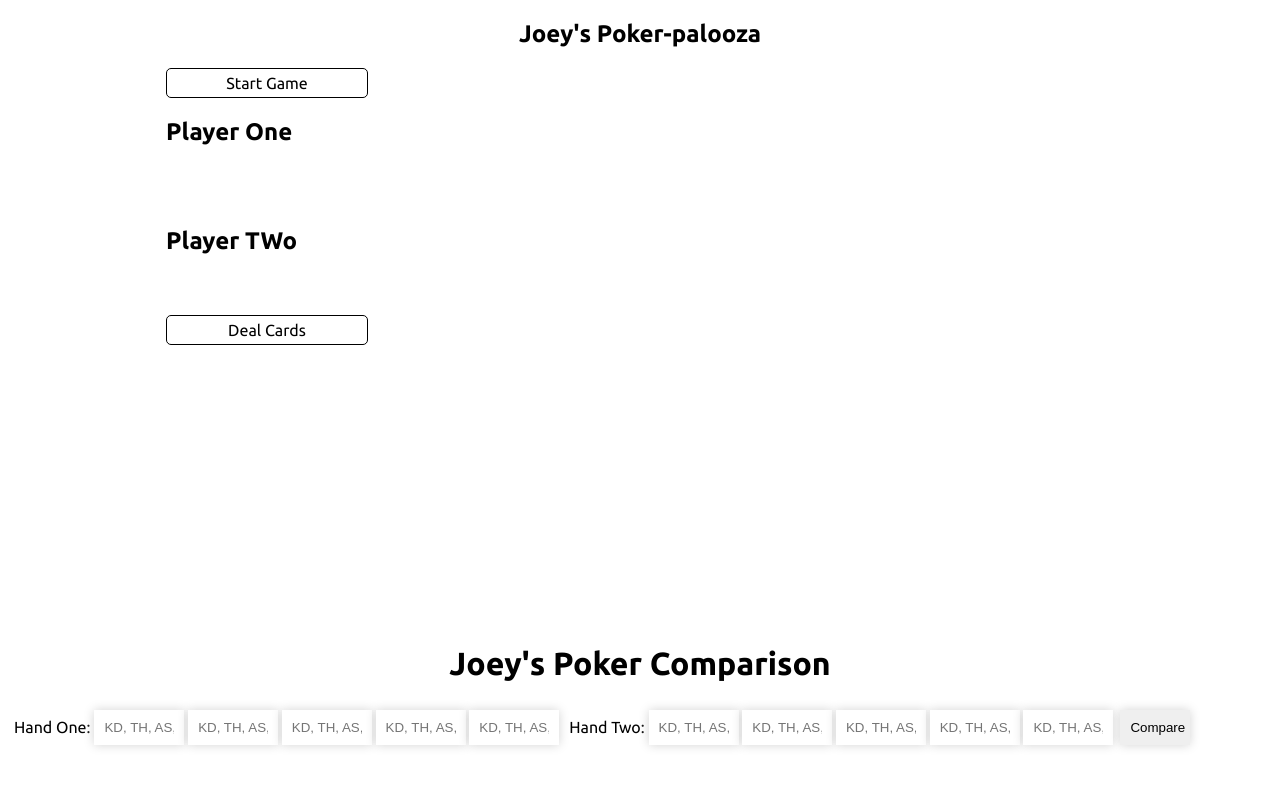
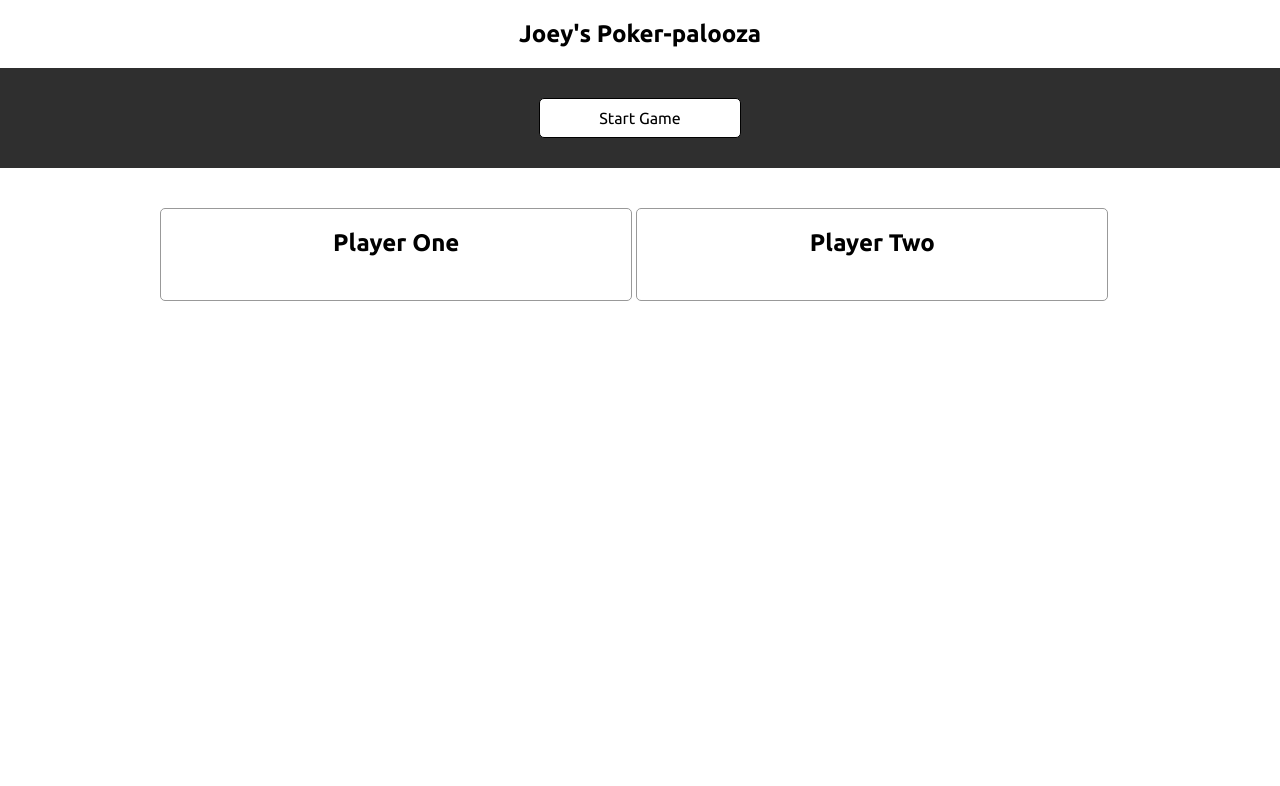
Before and after one commit to JoeyBy/poker-hand-comparison, a plain HTML site: page poker-hand.html in a window 1280 px wide. Drawn offline with nearby package versions, Linux system fonts and the light colour scheme.

Commit message:
Style display page

```diff
--- a/poker-hand.css
+++ b/poker-hand.css
@@ -1,55 +1,49 @@
-body {
-  font-family: "Ubuntu";
-}
 
-input {
-  width: 70px;
-  padding: 10px;
-  box-shadow: 0px 0px 10px lightgrey;
-  border: 0px;
-}
 
-input:hover {
-  background-color: #eef7fa;
-}
+body {font-family: "Ubuntu";margin: 0;}
+input {width: 70px;padding: 10px;box-shadow: 0px 0px 10px lightgrey;border: 0px;}
+input:hover {background-color: #eef7fa;}
+h1 {text-align: center;}
 
-h1 {
+#submit {width: 75px;}
+#dealCards {display: none;}
+#winner {font-size: 40px;text-align: center;}
+.container {width: 75%;margin-left: 12.5%;margin-right: 12.5%;}
+.fluid-container {width: 100%;}
+
+.handsDelt {margin-bottom: 30px;}
+.card {font-size: 35px;padding: 10px;}
+
+.handOuter {margin-top: 40px;width: 49%;display: inline-block;text-align: center;border: 1px solid #999999;border-radius: 5px;}
+.handOuter span {display: inline-block;}
+
+.buttonsOuter {
+  padding-top: 30px;
+  padding-bottom: 30px;
+  background: #2F2F2F;
   text-align: center;
 }
-
-#submit {
-  width: 75px;
+.cardButton {
+  width: 200px;
+  text-align: center;
+  padding-top: 10px;
+  padding-bottom: 10px;
+  border: 1px solid #000;
+  border-radius: 5px;
+  display: inline-block;
+  background: #FFF;
 }
-
-#winner {
-  font-size: 40px;
-  text-align: center;
+.cardButton:hover {
+  cursor: pointer;
+  background: #4CA6FF;
+  color: #FFF;
 }
 
 
-.container {
-  width: 75%;
-  margin-left: 12.5%;
-  margin-right: 12.5%;
+
+@media screen and (max-width: 1100px) {
+  .container {width: 85%;margin-left: 7.5%;margin-right: 7.5%;}
 }
-
-.handsDelt {
-  margin-bottom: 300px;
+@media screen and (max-width: 730px) {
+  .container {width: 100%;margin-left: 0%;margin-right: 0%;}
 }
-.card {
-  font-size: 35px;
-  padding: 10px;
-}
-
-.cardButton {
-  width: 200px;
-  text-align: center;
-  padding-top: 5px;
-  padding-bottom: 5px;
-  border: 1px solid #000;
-  border-radius: 5px;
-}
-.cardButton:hover {
-  cursor: pointer;
-  background: #f1feee;
-}
--- a/poker-hand.html
+++ b/poker-hand.html
@@ -8,11 +8,15 @@
     <link rel="stylesheet" type="text/css" href="poker-hand.css">
   </head>
   <body>
+  <section class="container">
+    <h1>Joey's Poker-palooza</h1>
+  </section>
+  <section class="fluid-container buttonsOuter">
+    <div id="startDeal" class="cardButton">Start Game</div>
+    <div id="dealCards" class="cardButton">Deal Cards</div>
+  </section>
   <section id="startDeal" class="container handsDelt">
-      <h1>Joey's Poker-palooza</h1>
-
-      <div class="cardButton">Start Game</div>
-      <div id="handOne">
+      <div id="handOne" class="handOuter">
         <h2>Player One</h2>
         <span class="card dealCardOne"></span>
         <span class="card dealCardTwo"></span>
@@ -20,19 +24,17 @@
         <span class="card dealCardFour"></span>
         <span class="card dealCardFive"></span>
       </div>
-      <div id="handTwo">
-        <h2>Player TWo</h2>
+      <div id="handTwo" class="handOuter">
+        <h2>Player Two</h2>
         <span class="card dealCardOne"></span>
         <span class="card dealCardTwo"></span>
         <span class="card dealCardThree"></span>
         <span class="card dealCardFour"></span>
         <span class="card dealCardFive"></span>
       </div>
+  </section>
 
-  <div id="dealCards" class="cardButton">Deal Cards</div>
-
-  </section>
-  <h1>Joey's Poker Comparison</h1>
+  <!-- <h1>Joey's Poker Comparison</h1>
     <table>
       <td>
        <form id="handOne-analysis">
@@ -73,7 +75,7 @@
       <div>
         <span id="winner"></span>
       </div>
-    </table>
+    </table> -->
       <script type="text/javascript" src="poker-hand.js"></script>
       <script type="text/javascript" src="poker-start.js"></script>
   </body>
--- a/poker-start.js
+++ b/poker-start.js
@@ -57,6 +57,7 @@ function showCards(hand, handID) {
 
   $('#startDeal').on('click', function () {
     startgame();
+    $('#dealCards').css({'display':'inline-block' })
   })
   $('#dealCards').on('click', function() {
     handOne = dealHand(deck);
```
